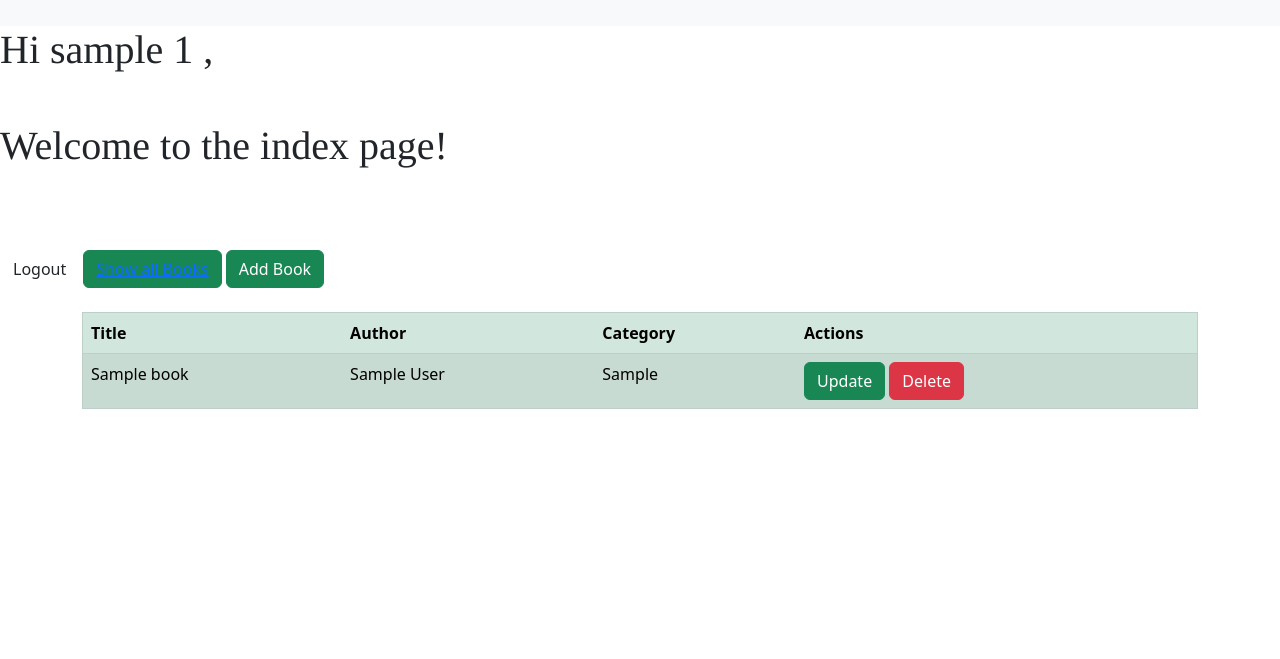
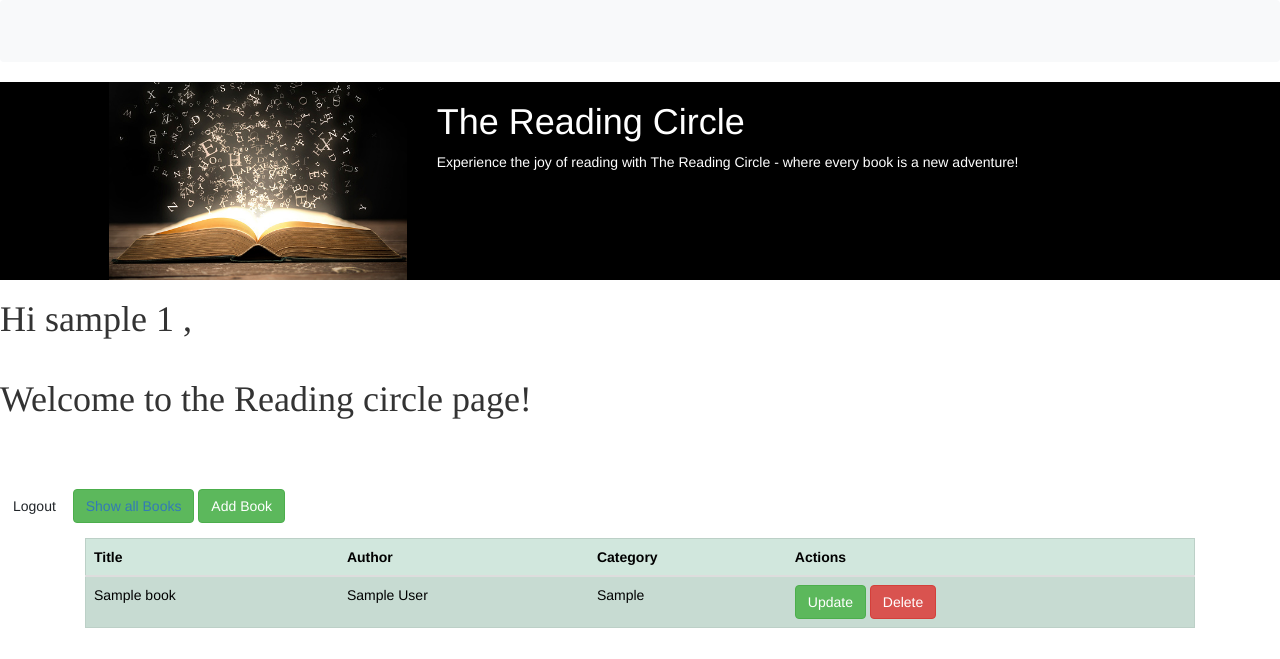
Before and after one commit to ManasiBendale/The-Reading-Circle, a Flask app: page /index in a window 1280 px wide. Shown: the top 659 px of the page. Run offline with Flask 3, Linux system fonts and the light colour scheme; the visitor is signed in with stand-in values (Sample User, id 1); tables that the repository leaves empty hold one stand-in row (values such as "Sample post"); some libraries are stand-ins or nearby versions.

Commit message:
added header

```diff
--- a/templates/index.html
+++ b/templates/index.html
@@ -5,8 +5,33 @@
 
 
 {% block body %}
+<!-- <link rel="stylesheet" href="https://pyscript.net/alpha/pyscript.css" />
+        <script defer src="https://pyscript.net/alpha/pyscript.js"></script>  -->
+
+        <meta name="viewport" content="width=device-width, initial-scale=1">
+        <link rel="stylesheet" href="https://www.w3schools.com/w3css/4/w3.css">
+        <link href="https://maxcdn.bootstrapcdn.com/bootstrap/3.3.7/css/bootstrap.min.css" rel="stylesheet"/>
+
+        <div class="head">
+            <div class="row d-flex justify-content-center">
+                <div class="col-xs-3">
+                    <img class="img-responsive" src="/static/book_login.jpeg" alt="Book Logo">
+                </div>
+                <div class="col-xs-7">
+                    <h1>The Reading Circle</h1>
+                    <p>Experience the joy of reading with The Reading Circle - where every book is a new adventure!</p>
+                </div>
+            </div>
+        </div>
+    <style>
+      .head {
+          background-color: black;
+          color: white;
+      }
+  </style>
+        <!---->
 <h1 style="font-family: Times;">
-    Hi {{session.username}} {{session.id}} , </br></br> Welcome to the index page!
+    Hi {{session.username}} {{session.id}} , </br></br> Welcome to the Reading circle page!
 
 </h1></br></br></br>
 {% if session %}
```
Also changed, not shown: static/book_login.jpeg (added), 1 other file.
